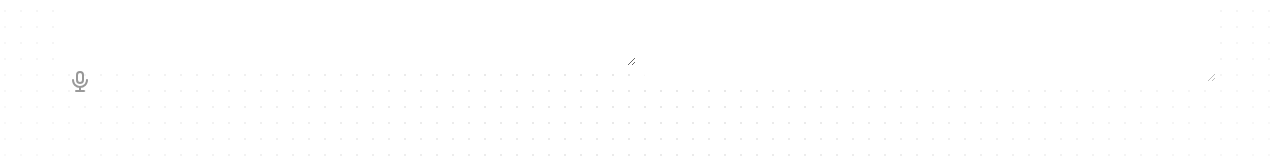
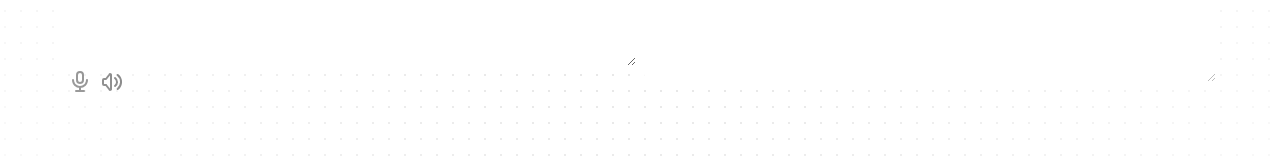
Before and after one commit to j-mahapatra/langbridge-ai, a Next.js app: page /translate in a window 1280 px wide. Shown: the part 426-586 px from the top of the page. Built offline with nearby package versions, Linux system fonts and the light colour scheme.

Commit message:
feat: text to audio component

```diff
--- a/src/components/input-box/InputBox.tsx
+++ b/src/components/input-box/InputBox.tsx
@@ -3,6 +3,7 @@
 import React, { useState } from 'react';
 import TextArea from '../ui/TextArea';
 import SpeechRecognitionButton from '@/components/speech-recognition/SpeechRecognition';
+import TextToAudio from '../text-to-audio/TextToAudio';
 
 export default function InputBox() {
   const [text, setText] = useState<string>('');
@@ -18,6 +19,7 @@ export default function InputBox() {
       />
       <div className="flex w-full p-1 space-x-2 justify-start">
         <SpeechRecognitionButton setInputText={setText} />
+        <TextToAudio text={text} />
       </div>
     </div>
   );
--- /dev/null
+++ b/src/components/text-to-audio/TextToAudio.tsx
@@ -0,0 +1,22 @@
+import { Icons } from '@/lib/icons';
+import React from 'react';
+
+interface TextToAudioProps {
+  text: string;
+}
+
+export default function TextToAudio({ text }: TextToAudioProps) {
+  const handleAudioButtonClick = (text: string) => {
+    const audio = new SpeechSynthesisUtterance(text);
+    window.speechSynthesis.speak(audio);
+  };
+  return (
+    <div className="hover:text-primary cursor-pointer">
+      <Icons.volume
+        size={24}
+        onClick={() => handleAudioButtonClick(text)}
+        className="cursor-pointer hover:text-primary"
+      />
+    </div>
+  );
+}
--- a/src/lib/icons.ts
+++ b/src/lib/icons.ts
@@ -3,6 +3,7 @@ import {
   IconMicrophone,
   IconMicrophoneOff,
   IconPlayerStopFilled,
+  IconVolume,
   IconProps,
 } from '@tabler/icons-react';
 import { ForwardRefExoticComponent, RefAttributes } from 'react';
@@ -13,4 +14,5 @@ export const Icons: {
   microphoneOn: IconMicrophone,
   microphoneOff: IconMicrophoneOff,
   stop: IconPlayerStopFilled,
+  volume: IconVolume,
 };
```
